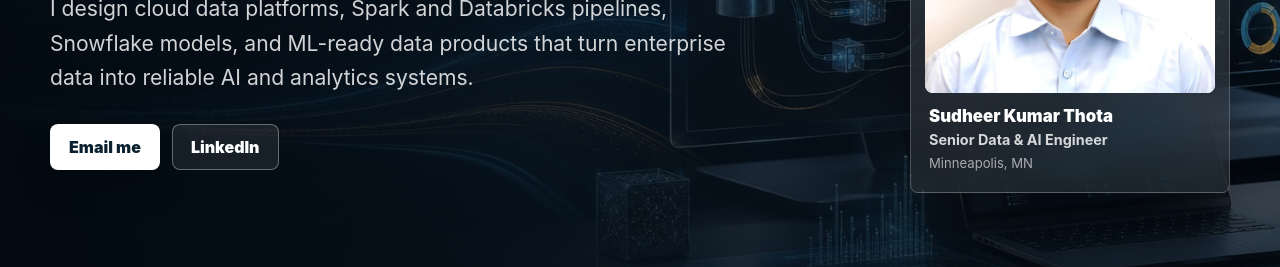
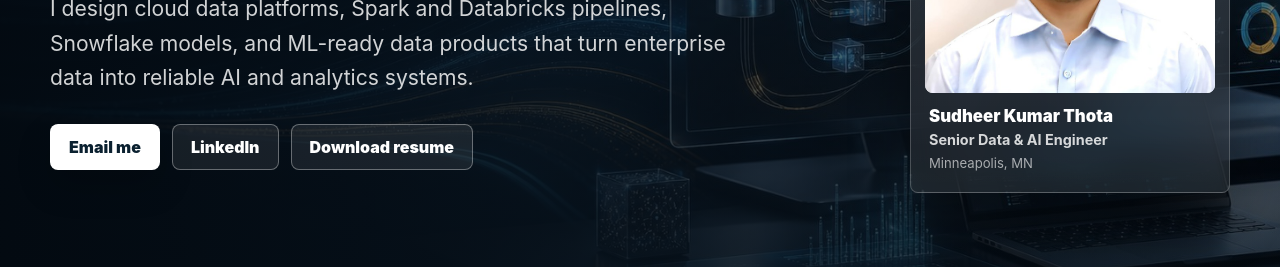
Before and after one commit to Sudheerkumar000/sudheer-data-ai-portfolio, a plain HTML site: page index.html in a window 1280 px wide. Shown: the part 384-651 px from the top of the page. Drawn offline with Linux system fonts and the light colour scheme.

Commit message:
Add resume download link

```diff
--- a/index.html
+++ b/index.html
@@ -76,6 +76,13 @@
             <div class="hero-actions" aria-label="Contact links">
               <a class="button primary" href="mailto:thotasudheerkumar79@gmail.com">Email me</a>
               <a class="button secondary" href="https://linkedin.com/in/thotasudheerkumar9">LinkedIn</a>
+              <a
+                class="button secondary"
+                href="assets/sudheer-kumar-thota-resume.docx"
+                download="Sudheer-Kumar-Thota-Data-AI-Engineer-Resume.docx"
+              >
+                Download resume
+              </a>
             </div>
           </div>
           <aside class="profile-card" aria-label="Sudheer Kumar Thota profile">
@@ -316,6 +323,12 @@
           <a href="mailto:thotasudheerkumar79@gmail.com">thotasudheerkumar79@gmail.com</a>
           <a href="tel:+12164185691">+1 (216) 418-5691</a>
           <a href="https://linkedin.com/in/thotasudheerkumar9">linkedin.com/in/thotasudheerkumar9</a>
+          <a
+            href="assets/sudheer-kumar-thota-resume.docx"
+            download="Sudheer-Kumar-Thota-Data-AI-Engineer-Resume.docx"
+          >
+            Download resume
+          </a>
         </div>
       </section>
     </main>
```
Also changed, not shown: 1 other file.
